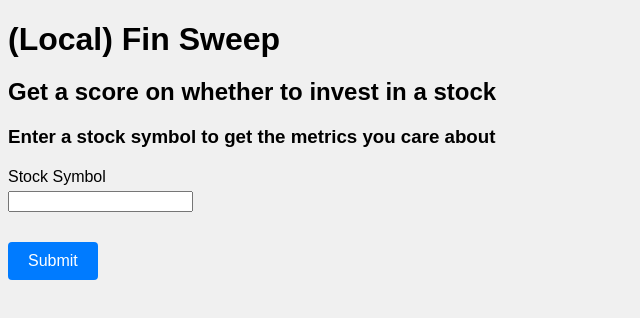
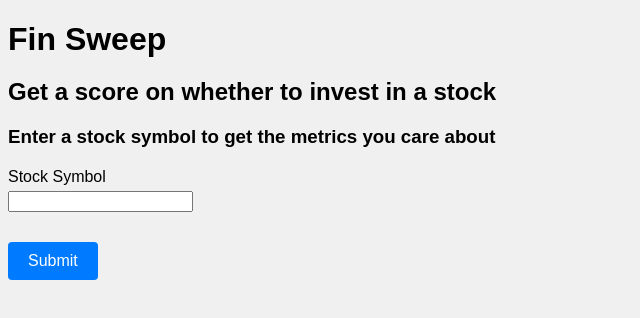
Before and after one commit to 5tatefulNation/fin-sweep, a plain HTML site: page local-fin-sweep/index.html in a window 1280 px wide. Shown: the whole page, without its empty margins (0-640 px from the left). Drawn offline with nearby package versions, Linux system fonts and the light colour scheme.

Commit message:
rename index file

```diff
--- a/local-fin-sweep/local_fin_sweep_index.html
+++ b/local-fin-sweep/index.html
@@ -2,11 +2,11 @@
 <html lang="en">
 <head>
     <meta charset="UTF-8">
-    <title>(Local) Fin Sweep</title>
+    <title>Fin Sweep</title>
     <link rel="stylesheet" href="styles/style.css">
 </head>
 <body>
-    <h1>(Local) Fin Sweep</h1>
+    <h1>Fin Sweep</h1>
     <h2>Get a score on whether to invest in a stock</h2>
 
     <h3>Enter a stock symbol to get the metrics you care about</h3>
```
